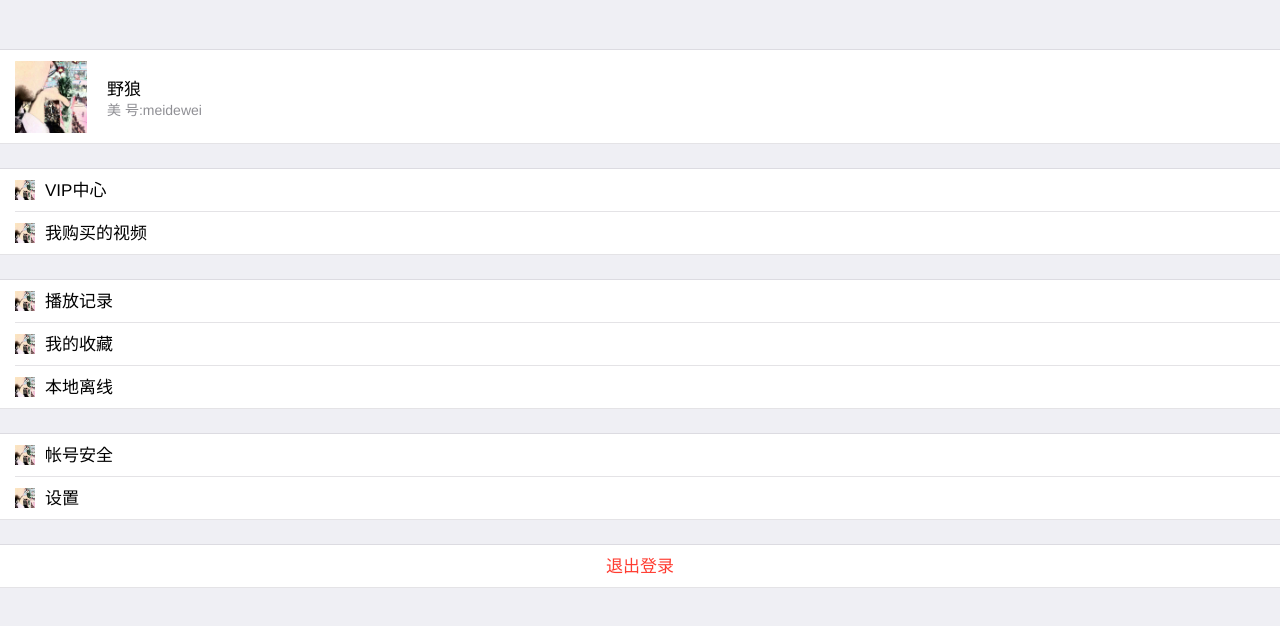
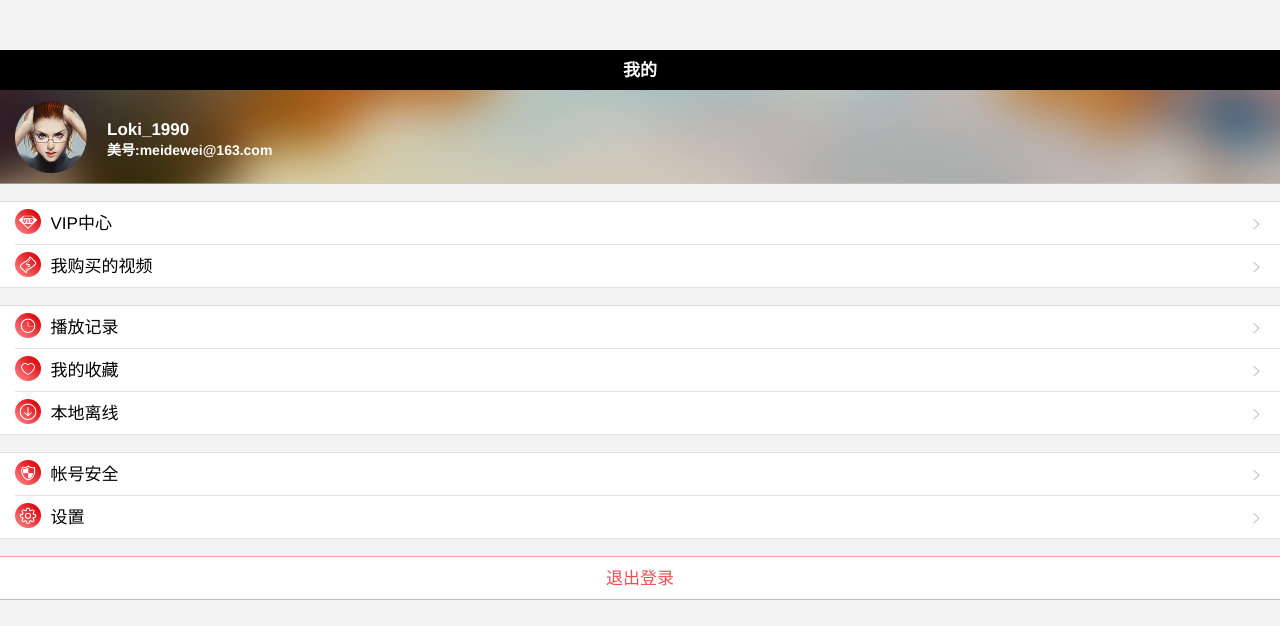
Before and after one commit to qd-hzc/meidewei-app, a plain HTML site: page personal.html in a window 1280 px wide. Drawn offline with Linux system fonts and the light colour scheme.

Commit message:
个人中心

```diff
--- a/personal.html
+++ b/personal.html
@@ -10,41 +10,52 @@
 
 		<link rel="stylesheet" href="css/mui.min.css">
 		<style>
-			html,body {
-				background-color: #efeff4;
+			html,
+			body,
+			.mui-content {
+				background-color: #F3F3F3;
 			}
+
 			.head-img {
 				height: 72px !important;
 				max-width: 72px !important;
 			}
 
 			.li-img {
-				height: 20px !important;
+				height: 25px !important;
+				margin-top: -4px;
+				margin-bottom: -4px;
+			}
+
+			.mui-table-view-noheight:before {
+				height: 0px;
+			}
+
+			.mui-table-view-red:before,
+			.mui-table-view-red:after {
+				background-color: #EB4F53;
 			}
 		</style>
 	</head>
 
 	<body>
-		<!--<header class="mui-bar mui-bar-nav">
-			<a class="mui-action-back mui-icon mui-icon-left-nav mui-pull-left"></a>
-			<h1 class="mui-title">设置</h1>
-		</header>-->
-		<div class="mui-content" style="padding-top: 35px;">
-			<ul class="mui-table-view">
+		<div class="mui-content" style="padding-top: 50px;">
+			<div style="background-color: black;color: white;width: 100%;height: 40px;padding-top: 10px;text-align: center;font-weight: 700;">我的</div>
+			<ul class="mui-table-view mui-table-view-noheight">
 				<li class="mui-table-view-cell mui-media">
-					<a href="#account">
-						<img class="mui-media-object mui-pull-left head-img" id="head-img" src="images/personal/touxiang.jpg">
-						<div class="mui-media-body" style="margin-top: 18px;padding-left: 10px;">
-							野狼
-							<p class='mui-ellipsis'>美 号:meidewei</p>
+					<a href="#account" style="background-image: url(images/personal/beijing.png);background-size: 100%;">
+						<img class="mui-media-object mui-pull-left head-img" id="head-img" src="images/personal/touxiang.png">
+						<div class="mui-media-body" style="margin-top: 18px;padding-left: 10px;color: white;font-weight: 650;">
+							Loki_1990
+							<p class='mui-ellipsis' style="color: white;">美号:meidewei@163.com</p>
 						</div>
 					</a>
 				</li>
 			</ul>
-			<ul class="mui-table-view" style="margin-top: 25px;">
+			<ul class="mui-table-view" style="margin-top: 18px;">
 				<li class="mui-table-view-cell mui-media" data-url="settings/bdsbk.html">
-					<a>
-						<img class="mui-media-object mui-pull-left li-img" id="head-img" src="images/personal/touxiang.jpg">
+					<a class="mui-navigate-right">
+						<img class="mui-media-object mui-pull-left li-img" id="head-img" src="images/personal/vip.png">
 						<div class="mui-media-body">
 							VIP中心
 						</div>
@@ -52,61 +63,61 @@
 				</li>
 
 				<li class="mui-table-view-cell" data-url="settings/wddjj.html">
-					<a>
-						<img class="mui-media-object mui-pull-left li-img" id="head-img" src="images/personal/touxiang.jpg">
+					<a class="mui-navigate-right">
+						<img class="mui-media-object mui-pull-left li-img" id="head-img" src="images/personal/goumaishipin.png">
 						<div class="mui-media-body">
 							我购买的视频
 						</div>
 					</a>
 				</li>
 			</ul>
-			<ul class="mui-table-view" style="margin-top: 25px;">
+			<ul class="mui-table-view" style="margin-top: 18px;">
 				<li class="mui-table-view-cell" data-url="aijiaren/fuxm.html">
-					<a>
-						<img class="mui-media-object mui-pull-left li-img" id="head-img" src="images/personal/touxiang.jpg">
+					<a class="mui-navigate-right">
+						<img class="mui-media-object mui-pull-left li-img" id="head-img" src="images/personal/lishi.png">
 						<div class="mui-media-body">
 							播放记录
 						</div>
 					</a>
 				</li>
 				<li class="mui-table-view-cell" data-url="settings/choujiangmain.html">
-					<a>
-						<img class="mui-media-object mui-pull-left li-img" id="head-img" src="images/personal/touxiang.jpg">
+					<a class="mui-navigate-right">
+						<img class="mui-media-object mui-pull-left li-img" id="head-img" src="images/personal/shoucang.png">
 						<div class="mui-media-body">
 							我的收藏
 						</div>
 					</a>
 				</li>
 				<li class="mui-table-view-cell" data-url="../updatepasswd.html">
-					<a>
-						<img class="mui-media-object mui-pull-left li-img" id="head-img" src="images/personal/touxiang.jpg">
+					<a class="mui-navigate-right">
+						<img class="mui-media-object mui-pull-left li-img" id="head-img" src="images/personal/xiazai.png">
 						<div class="mui-media-body">
 							本地离线
 						</div>
 					</a>
 				</li>
 			</ul>
-			<ul class="mui-table-view" style="margin-top: 25px;">
+			<ul class="mui-table-view" style="margin-top: 18px;">
 				<li class="mui-table-view-cell" data-url="aijiaren/fuxm.html">
-					<a>
-						<img class="mui-media-object mui-pull-left li-img" id="head-img" src="images/personal/touxiang.jpg">
+					<a class="mui-navigate-right">
+						<img class="mui-media-object mui-pull-left li-img" id="head-img" src="images/personal/anquan.png">
 						<div class="mui-media-body">
 							帐号安全
 						</div>
 					</a>
 				</li>
 				<li class="mui-table-view-cell" data-url="settings/choujiangmain.html">
-					<a>
-						<img class="mui-media-object mui-pull-left li-img" id="head-img" src="images/personal/touxiang.jpg">
+					<a class="mui-navigate-right">
+						<img class="mui-media-object mui-pull-left li-img" id="head-img" src="images/personal/shezhi.png">
 						<div class="mui-media-body">
 							设置
 						</div>
 					</a>
 				</li>
 			</ul>
-			<ul class="mui-table-view" style="margin-top: 25px;">
+			<ul class="mui-table-view mui-table-view-red" style="margin-top: 18px;">
 				<li class="mui-table-view-cell" data-url="../login.html">
-					<a style="text-align: center;color: #FF3B30;">
+					<a style="text-align: center;color: #eb4f53;">
 						退出登录
 					</a>
 				</li>
@@ -116,7 +127,7 @@
 	<script src="js/mui.min.js"></script>
 	<script>
 		mui.init({
-			swipeBack:true //启用右滑关闭功能
+			swipeBack: true //启用右滑关闭功能
 		});
 		//		document.getElementById("about").addEventListener('tap',function () {
 		//			//获得主页面的webview
@@ -125,4 +136,5 @@
 		//			mui.fire(main,'gohome');
 		//		});
 	</script>
+
 </html>
```
Also changed, not shown: index.html (+1 -1 lines), main.html (+1 -1 lines), images/personal/anquan.png (added), images/personal/beijing.png (added), images/personal/goumaishipin.png (added), images/personal/lishi.png (added), images/personal/shezhi.png (added), images/personal/shoucang.png (added), images/personal/touxiang.png (added), images/personal/vip.png (added), images/personal/xiazai.png (added), manifest.json, 1 other file. Lines whose indentation alone changed are shown as unchanged.
